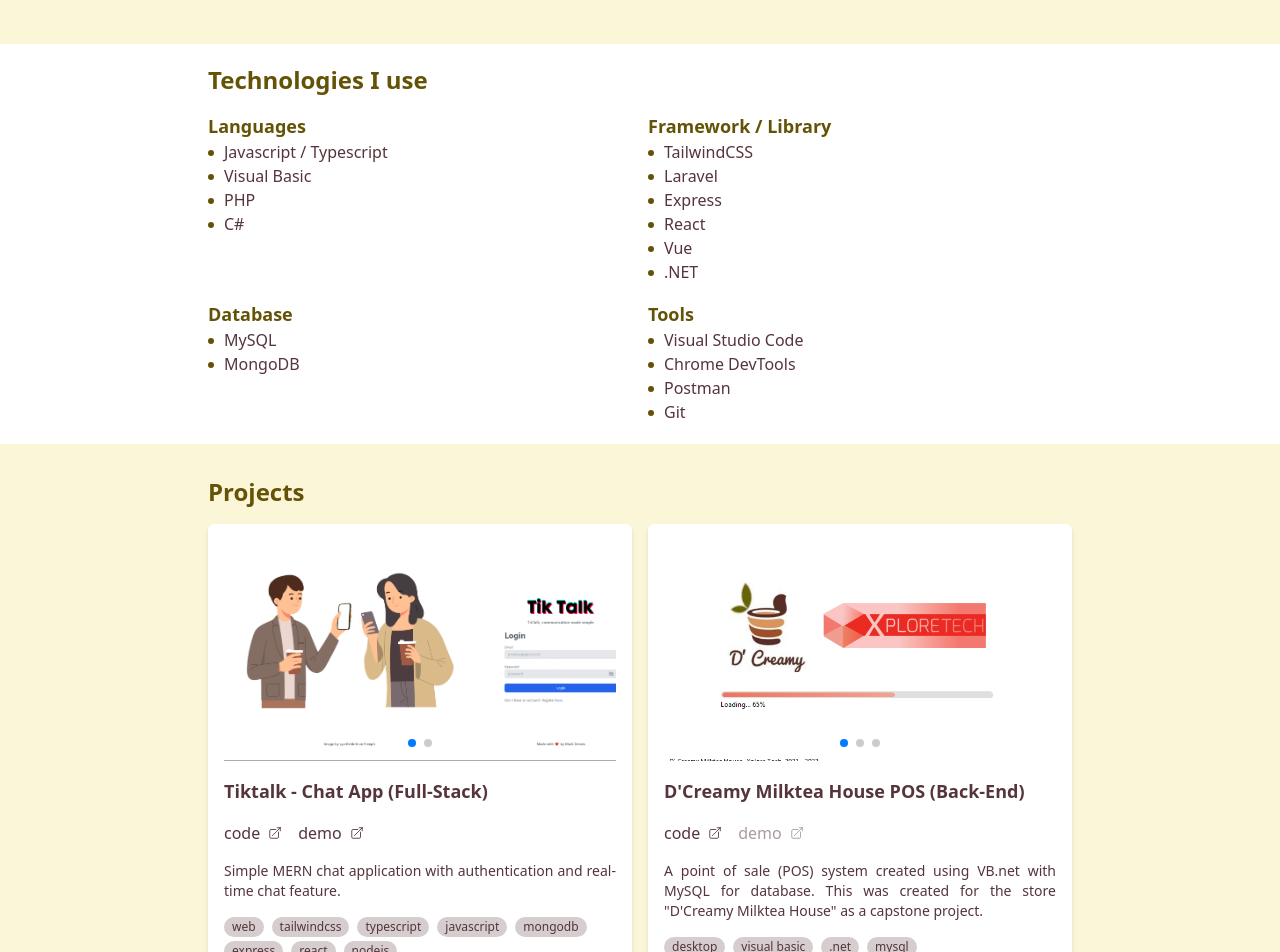
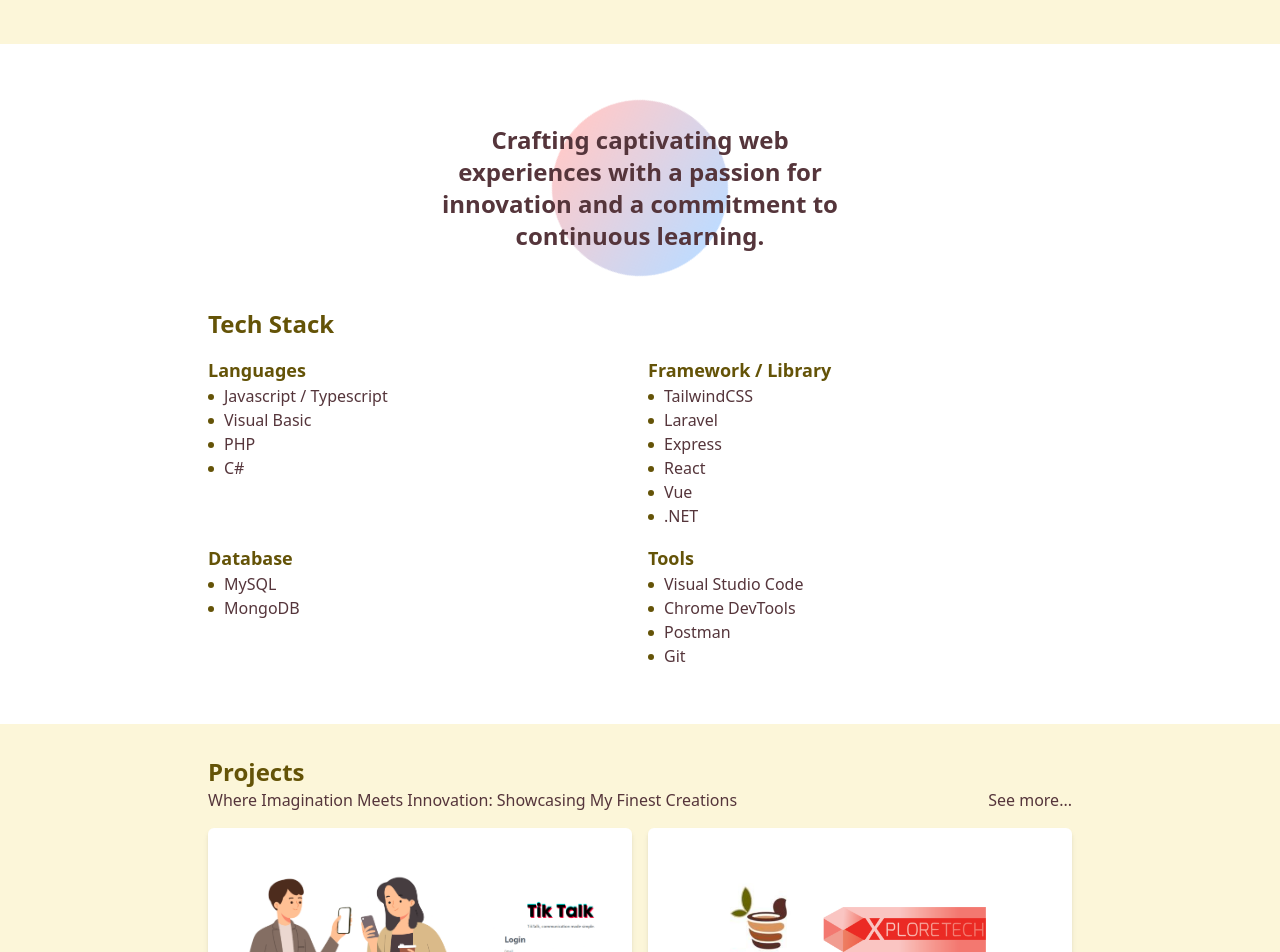
Before and after one commit to MarkDennis1/vue-portfolio, a Vue app: page / in a window 1280 px wide. Shown: the part 1260-2212 px from the top of the page. Built offline with nearby package versions, Linux system fonts and the light colour scheme.

Commit message:
update contents

```diff
--- a/src/sections/AboutSection.vue
+++ b/src/sections/AboutSection.vue
@@ -1,5 +1,5 @@
 <template>
-  <section :id="Routes.ABOUT.id" class="">
+  <section :id="Routes.ABOUT.id" class="min-h-[80vh] grid place-items-center">
     <div class="flex flex-col gap-4 px-4 max-w-4xl mx-auto">
       <div class="md:grid grid-cols-2">
         <div class="flex justify-center">
--- a/src/sections/FooterSection.vue
+++ b/src/sections/FooterSection.vue
@@ -1,12 +1,9 @@
 <template>
-  <section id="footer" class="px-4 h-24 pb-40 md:pb-0 text-xs">
-    <div
-      class="max-w-4xl mx-auto flex flex-col gap-4 items-center md:flex-row md:justify-between"
-    >
-      <p>
-        © 2023 <a class="hover:underline" href="/">Mark Dennis</a>. All rights
-        reserved.
-      </p>
+  <section
+    id="footer"
+    class="px-4 h-24 pb-40 md:pb-0 min-h-[30vh] grid place-items-center"
+  >
+    <div class="max-w-4xl mx-auto flex flex-col gap-4 text-center">
       <div class="flex gap-2 divide-x-2">
         <a
           target="_blank"
@@ -28,6 +25,10 @@
           on Freepik
         </p>
       </div>
+      <p>
+        © 2023 <a class="hover:underline" href="/">Mark Dennis</a>. All rights
+        reserved.
+      </p>
     </div>
   </section>
 </template>
--- a/src/sections/HomeSection.vue
+++ b/src/sections/HomeSection.vue
@@ -1,7 +1,7 @@
 <template>
-  <section :id="Routes.HOME.id">
+  <section :id="Routes.HOME.id" class="min-h-[80vh] grid place-items-center">
     <div
-      class="flex flex-col gap-4 px-4 pt-16 max-w-4xl mx-auto lg:flex-row lg:items-center lg:h-[80vh]"
+      class=" flex flex-col gap-4 px-4 pt-16 max-w-4xl mx-auto lg:flex-row lg:items-center"
     >
       <!-- hero left -->
       <div class="flex flex-col gap-4 w-full">
--- a/src/sections/ProjectsSection.vue
+++ b/src/sections/ProjectsSection.vue
@@ -1,7 +1,22 @@
 <template>
   <section :id="Routes.PROJECTS.id" class="">
-    <div class="flex flex-col gap-4 px-4 max-w-4xl mx-auto">
-      <h1 class="text-2xl font-semibold text-heavyAccent">Projects</h1>
+    <div class="flex flex-col gap-4 px-4 max-w-4xl mx-auto min-h-[80vh]">
+      <div class="flex justify-between items-center">
+        <div class="w-full">
+          <h1 class="text-2xl font-semibold text-heavyAccent">Projects</h1>
+          <div class="flex justify-between">
+            <p>
+              Where Imagination Meets Innovation: Showcasing My Finest Creations
+            </p>
+            <a
+              target="_blank"
+              class="hover:underline hidden md:inline-block"
+              href="https://github.com/MarkDennis1"
+              >See more...</a
+            >
+          </div>
+        </div>
+      </div>
       <div class="flex flex-col gap-4 md:grid md:grid-cols-2 lg:grid-cols-2">
         <div
           class="p-4 space-y-4 rounded-md shadow-md bg-white"
@@ -40,9 +55,9 @@
           </swiper>
           <h2 class="text-lg font-semibold truncate">{{ proj.title }}</h2>
 
-          <!-- medium screen buttons -->
-          <div class="hidden md:flex justify-between">
-            <div class="flex gap-4">
+          <!-- action button -->
+          <div class="justify-between">
+            <div class="flex gap-8">
               <a
                 target="_blank"
                 :href="
@@ -73,33 +88,6 @@
               </a>
             </div>
           </div>
-          <!-- Small screen buttons -->
-          <div class="flex justify-between md:hidden">
-            <a
-              target="_blank"
-              :href="!proj.links.repo ? 'javascript:void(0)' : proj.links.repo"
-              class="flex items-center gap-2"
-              :class="
-                !proj.links.repo
-                  ? 'text-200 pointer-events-none'
-                  : 'hover:underline'
-              "
-            >
-              code <new-tab-icon />
-            </a>
-            <a
-              target="_blank"
-              :href="!proj.links.live ? 'javascript:void(0)' : proj.links.live"
-              class="flex items-center gap-2"
-              :class="
-                !proj.links.live
-                  ? 'text-200 pointer-events-none'
-                  : 'hover:underline'
-              "
-            >
-              demo <new-tab-icon />
-            </a>
-          </div>
           <p class="text-sm text-justify">
             {{ proj.description }}
           </p>
@@ -129,7 +117,6 @@
 
 import { Routes } from "@/helpers";
 import { NewTabIcon } from "@/components/icons";
-import { XMarkIcon } from "@/components/icons";
 import { ref } from "vue";
 import {
   project01,
@@ -229,7 +216,7 @@
       "OOP",
     ],
     links: {
-      repo: "https://github.com/MarkDennis1/PHP-CRUD_Project",
+      repo: "https://github.com/MarkDennis1/php_crud",
       live: "",
     },
     expand: ref(false),
--- a/src/sections/SkillsSection.vue
+++ b/src/sections/SkillsSection.vue
@@ -1,7 +1,18 @@
 <template>
-  <section :id="Routes.SKILLS.id" class="">
-    <div class="flex flex-col gap-4 px-4 max-w-4xl mx-auto">
-      <h1 class="text-2xl font-semibold text-heavyAccent">Technologies I use</h1>
+  <section :id="Routes.SKILLS.id" class="min-h-[80vh] grid place-items-center">
+    <div class="flex flex-col gap-4 px-4 max-w-4xl mx-auto w-full">
+      <div class="w-full flex justify-center items-center relative mb-4">
+        <div
+          class="w-32 h-32 rounded-full md:h-44 md:w-44 bg-gradient-to-r from-red-200 to-blue-200 animate-spin-slow"
+        ></div>
+        <div
+          class="absolute md:w-[50%] text-center font-bold text-400 md:text-2xl"
+        >
+          Crafting captivating web experiences with a passion for innovation and
+          a commitment to continuous learning.
+        </div>
+      </div>
+      <h1 class="text-2xl font-semibold text-heavyAccent">Tech Stack</h1>
       <div class="flex flex-col gap-4 md:grid md:grid-cols-2">
         <div>
           <h2 class="text-lg font-semibold text-heavyAccent">Languages</h2>
@@ -15,7 +26,9 @@
           </ul>
         </div>
         <div>
-          <h2 class="text-lg font-semibold text-heavyAccent">Framework / Library</h2>
+          <h2 class="text-lg font-semibold text-heavyAccent">
+            Framework / Library
+          </h2>
           <ul class="pl-4">
             <li v-for="framework in techstack.frameworks" class="relative">
               <span
--- a/tailwind.config.js
+++ b/tailwind.config.js
@@ -3,6 +3,9 @@
   content: ["./index.html", "./src/**/*.{vue,js,ts,jsx,tsx}"],
   theme: {
     extend: {
+      animation: {
+        'spin-slow': 'spin 2s linear infinite',
+      },
       height: {
         screen: "100dvh",
       },
```
